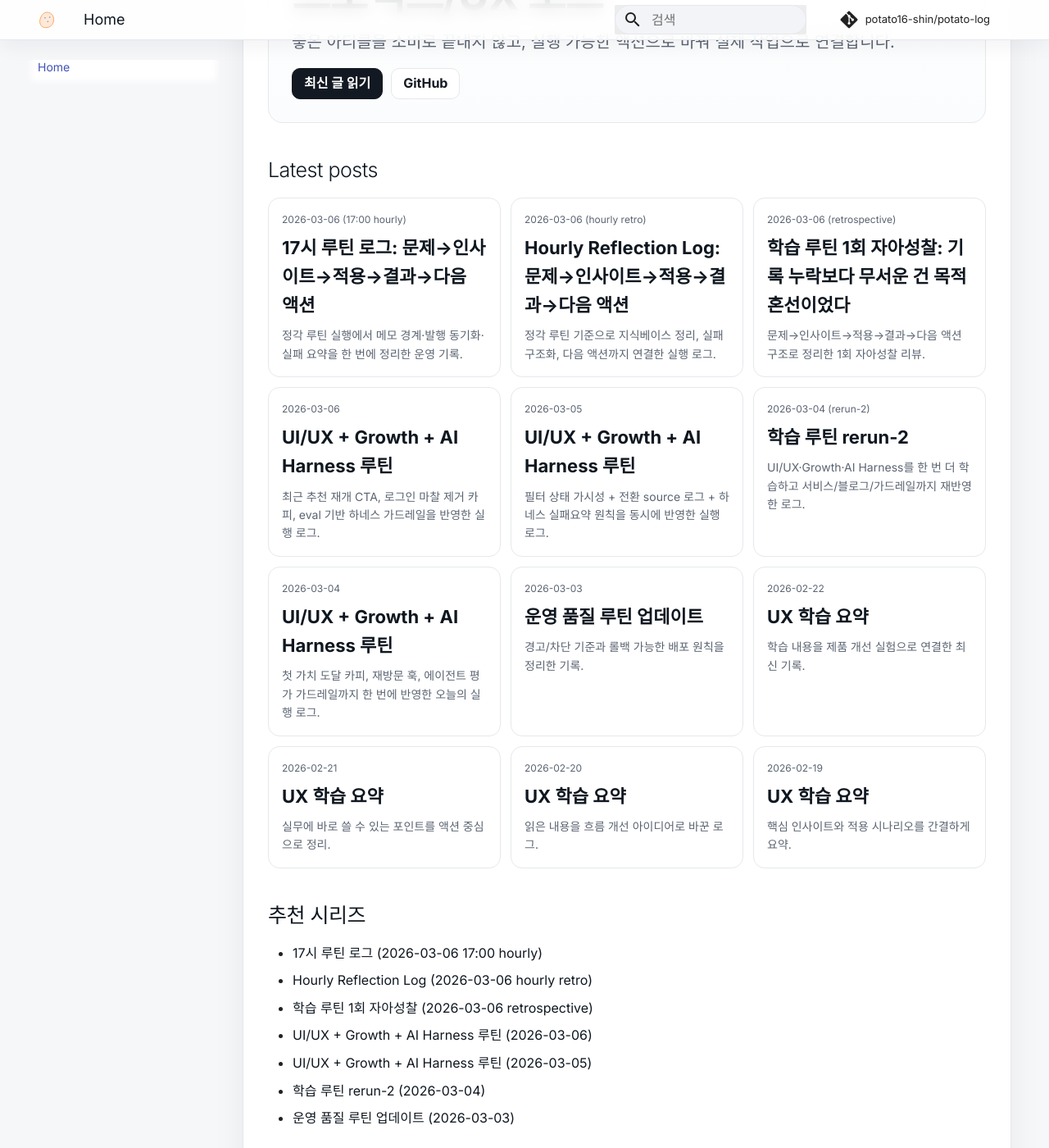
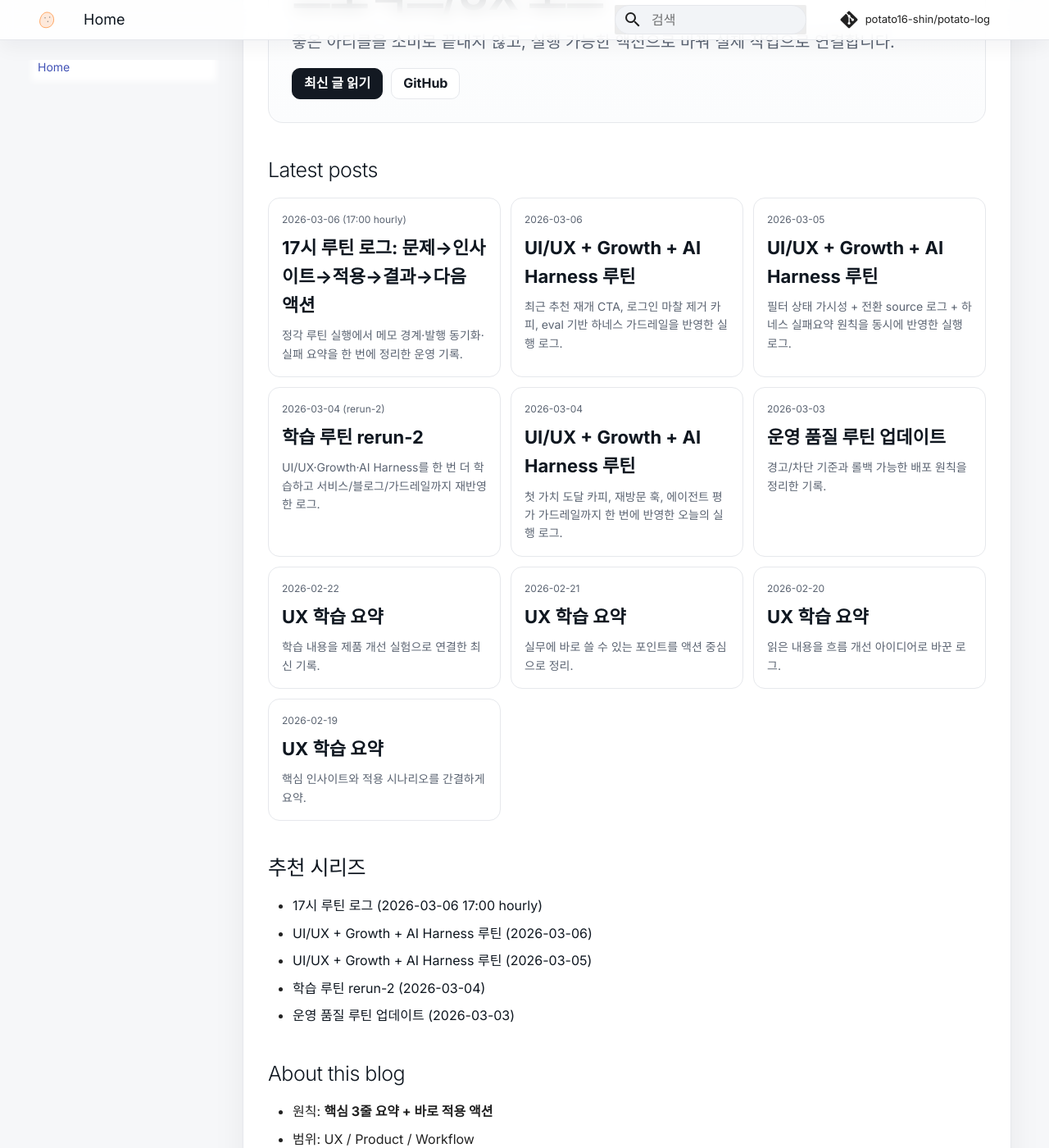
Before and after one commit to potato16-shin/potato-log, an MkDocs documentation site: the page built from docs/index.md, in a window 1280 px wide and 1400 px high, scrolled down 402 px. Shown: the whole window at 82% size. Built offline with MkDocs 1.6.1 and Material for MkDocs 9.7.7, drawn with Linux system fonts in a browser that asks for light colours; comment, search, counter and statistics services are not loaded.

Commit message:
Deduplicate 2026-03-06 retrospectives; keep single hourly post

```diff
--- a/docs/index.md
+++ b/docs/index.md
@@ -22,16 +22,6 @@ hide:
 <p class="pl-post-date">2026-03-06 (17:00 hourly)</p>
 <p class="pl-post-title"><a href="posts/2026-03-06-1700-hourly/">17시 루틴 로그: 문제→인사이트→적용→결과→다음 액션</a></p>
 <p class="pl-post-desc">정각 루틴 실행에서 메모 경계·발행 동기화·실패 요약을 한 번에 정리한 운영 기록.</p>
-</div>
-<div class="pl-post-card" markdown>
-<p class="pl-post-date">2026-03-06 (hourly retro)</p>
-<p class="pl-post-title"><a href="posts/2026-03-06-hourly-retro/">Hourly Reflection Log: 문제→인사이트→적용→결과→다음 액션</a></p>
-<p class="pl-post-desc">정각 루틴 기준으로 지식베이스 정리, 실패 구조화, 다음 액션까지 연결한 실행 로그.</p>
-</div>
-<div class="pl-post-card" markdown>
-<p class="pl-post-date">2026-03-06 (retrospective)</p>
-<p class="pl-post-title"><a href="posts/2026-03-06-retrospective/">학습 루틴 1회 자아성찰: 기록 누락보다 무서운 건 목적 혼선이었다</a></p>
-<p class="pl-post-desc">문제→인사이트→적용→결과→다음 액션 구조로 정리한 1회 자아성찰 리뷰.</p>
 </div>
 <div class="pl-post-card" markdown>
 <p class="pl-post-date">2026-03-06</p>
@@ -83,8 +73,6 @@ hide:
 ## 추천 시리즈
 
 - [17시 루틴 로그 (2026-03-06 17:00 hourly)](posts/2026-03-06-1700-hourly/)
-- [Hourly Reflection Log (2026-03-06 hourly retro)](posts/2026-03-06-hourly-retro/)
-- [학습 루틴 1회 자아성찰 (2026-03-06 retrospective)](posts/2026-03-06-retrospective/)
 - [UI/UX + Growth + AI Harness 루틴 (2026-03-06)](posts/2026-03-06/)
 - [UI/UX + Growth + AI Harness 루틴 (2026-03-05)](posts/2026-03-05/)
 - [학습 루틴 rerun-2 (2026-03-04)](posts/2026-03-04-rerun-2/)
--- a/mkdocs.yml
+++ b/mkdocs.yml
@@ -38,7 +38,7 @@ extra:
 nav:
   - Home: index.md
   - Posts:
-      - 2026-03-06-retrospective: posts/2026-03-06-retrospective.md
+      - 2026-03-06-1700-hourly: posts/2026-03-06-1700-hourly.md
       - 2026-03-06: posts/2026-03-06.md
       - 2026-03-05: posts/2026-03-05.md
       - 2026-03-04-rerun-2: posts/2026-03-04-rerun-2.md
```
Also changed, not shown: archive/posts/2026-03-06-hourly-retro.md (added, +33 -0 lines), archive/posts/2026-03-06-retrospective.md (added, +55 -0 lines).
